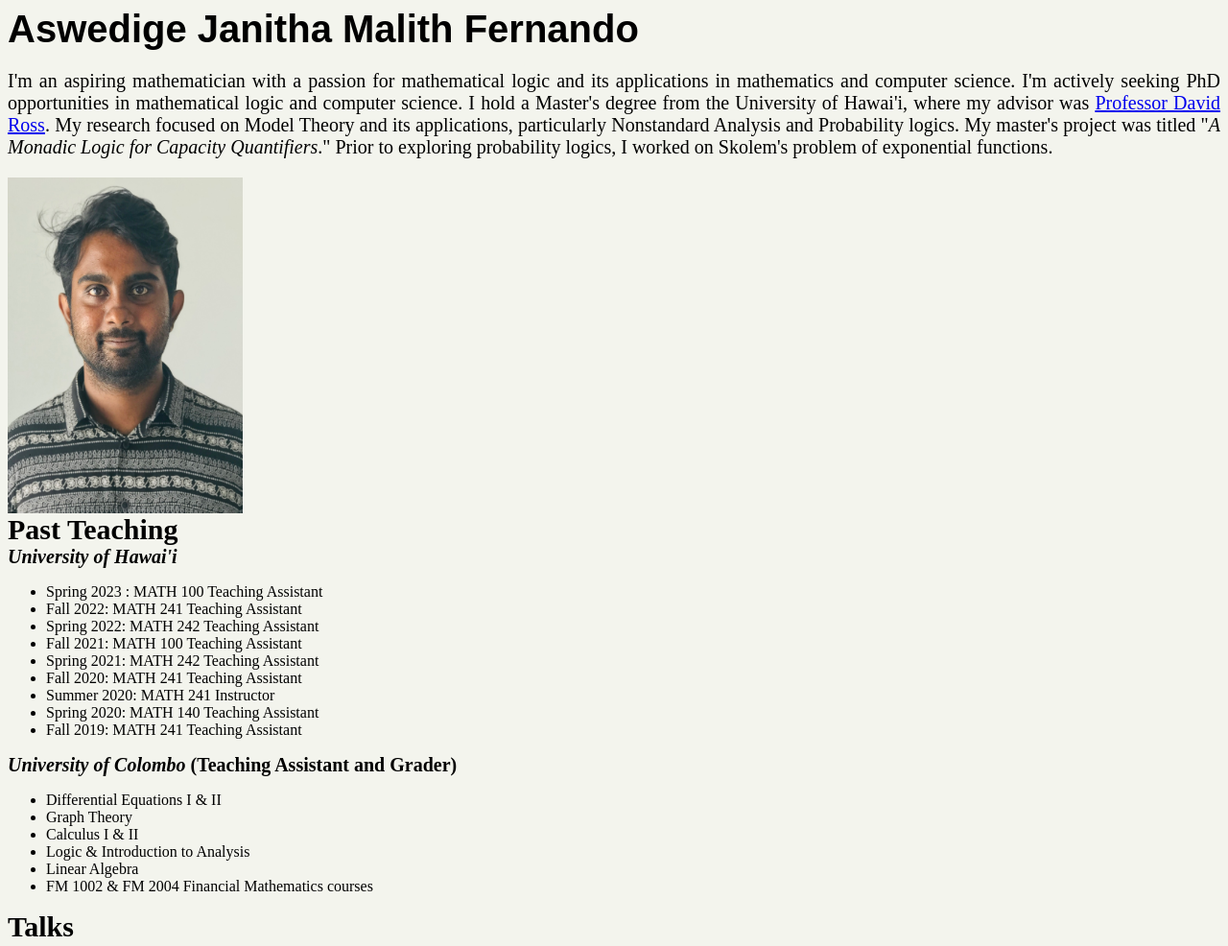
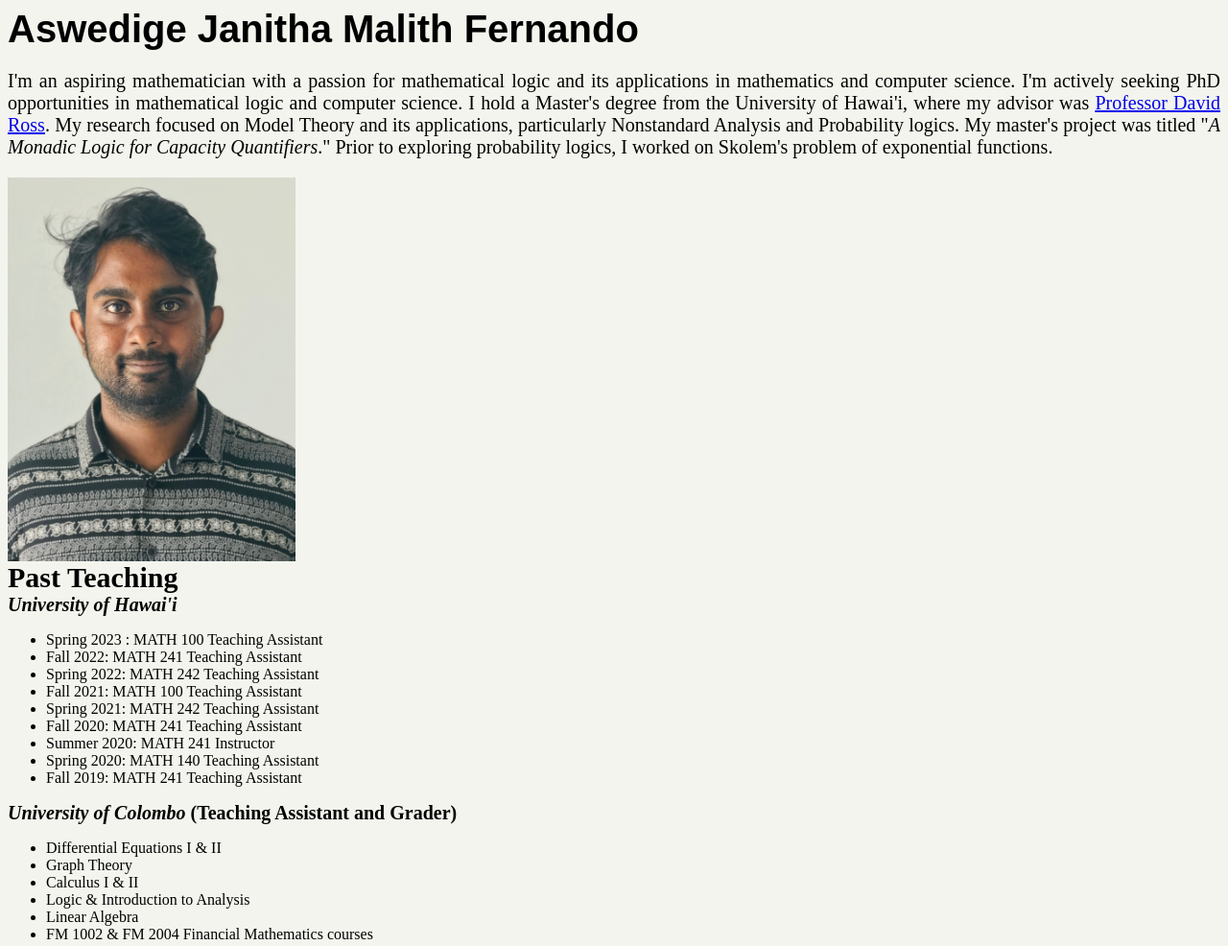
Before and after one commit to janitha-malith/janitha-malith.github.io, a plain HTML site: page index.html in a window 1280 px wide. Shown: the top 986 px of the page at 96% size. Drawn offline with Linux system fonts and the light colour scheme.

Commit message:
Update index.html

```diff
--- a/index.html
+++ b/index.html
@@ -26,7 +26,7 @@
 			</p>
 
 		<div class="image-container">
-     			 <img src="https://janitha-malith.github.io/IMG_5385.jpg" alt="Your Picture" width="245" height="350">
+     			 <img src="https://janitha-malith.github.io/IMG_5385.jpg" alt="Your Picture" width="300" height="400">
             	</div>
 
 			<b style="font-size: 30px">Past Teaching</b><br>
```
